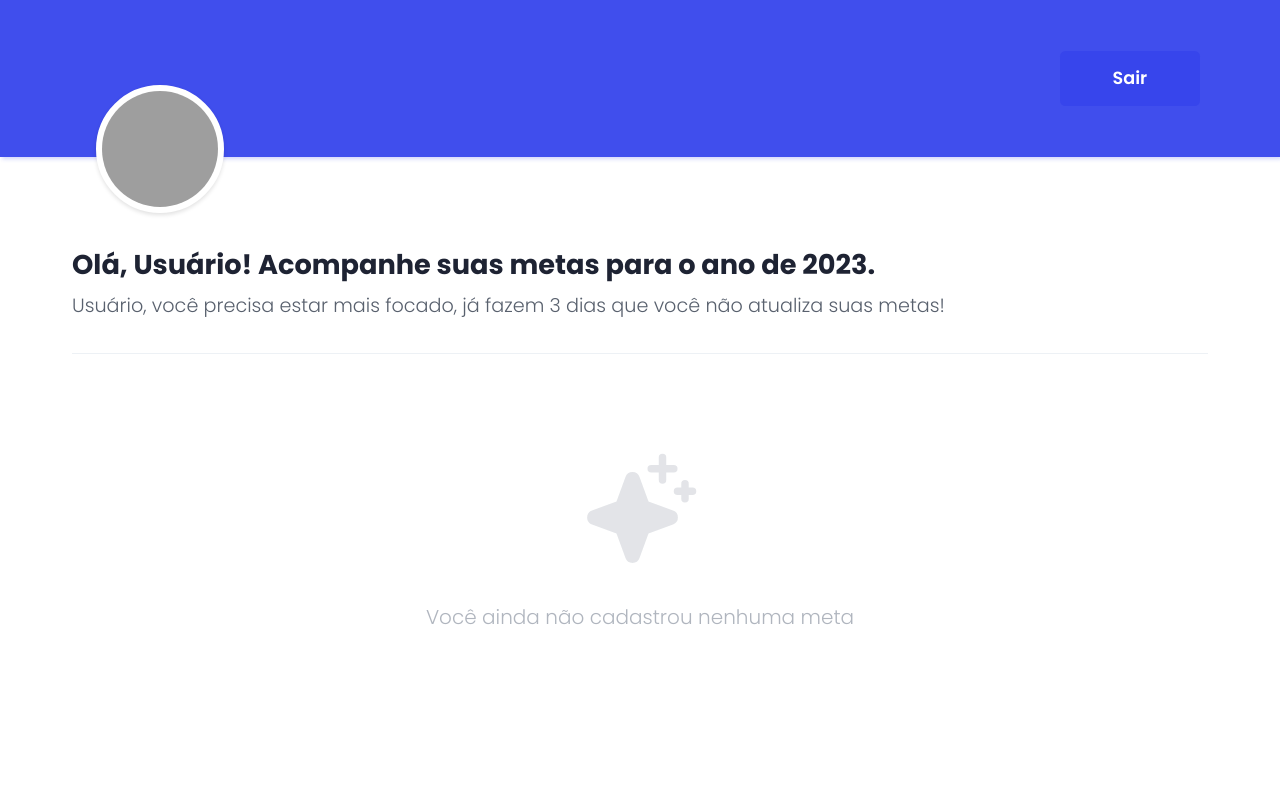
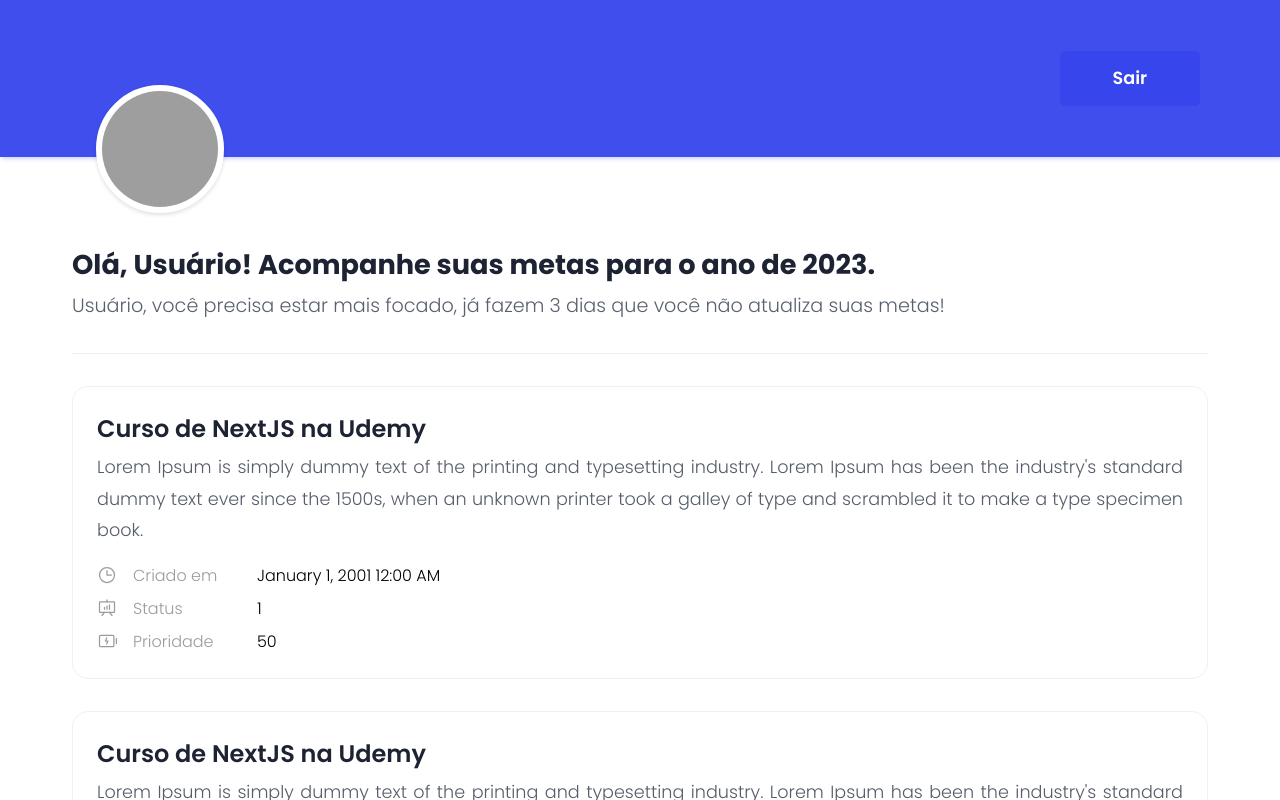
Before and after one commit to AllanDutra/next-goals-project, a Next.js app: page / in a window 1280 px wide. Shown: the top 800 px of the page. Built offline with nearby package versions, Linux system fonts and the light colour scheme; grey boxes are pictures that could not be loaded.

Commit message:
feat: Goal List styles

```diff
--- a/src/pages/index.tsx
+++ b/src/pages/index.tsx
@@ -2,11 +2,42 @@ import Head from "next/head";
 import { Sparkle } from "phosphor-react";
 import { useState } from "react";
 import { EmptyState } from "../components/EmptyState";
+import { Goal, GoalProps } from "../components/Goal";
+import { GoalStatus } from "../components/StatusTag";
 
 import styles from "../styles/styles.module.scss";
 
 export default function Home() {
-  const [goals, setGoals] = useState([]);
+  const [goals] = useState<GoalProps[]>([
+    {
+      id: "1",
+      title: "Curso de NextJS na Udemy",
+      description:
+        "Lorem Ipsum is simply dummy text of the printing and typesetting industry. Lorem Ipsum has been the industry's standard dummy text ever since the 1500s, when an unknown printer took a galley of type and scrambled it to make a type specimen book.",
+      createdAt: new Date("01-01-2001"),
+      // updated?: Date;
+      status: GoalStatus.InProgress,
+      priority: 50,
+      // endForecast?: Date;
+      metric: "Aulas",
+      totalToAccomplish: 200,
+      totalAccomplished: 70,
+    },
+    {
+      id: "1",
+      title: "Curso de NextJS na Udemy",
+      description:
+        "Lorem Ipsum is simply dummy text of the printing and typesetting industry. Lorem Ipsum has been the industry's standard dummy text ever since the 1500s, when an unknown printer took a galley of type and scrambled it to make a type specimen book.",
+      createdAt: new Date("01-01-2001"),
+      // updated?: Date;
+      status: GoalStatus.InProgress,
+      priority: 50,
+      // endForecast?: Date;
+      metric: "Aulas",
+      totalToAccomplish: 200,
+      totalAccomplished: 70,
+    },
+  ]);
 
   return (
     <>
@@ -41,8 +72,11 @@ export default function Home() {
           />
         ) : (
           <ul className={styles.goalsList}>
-            <li></li>
-            <li></li>
+            {goals.map((goal) => (
+              <li key={goal.id}>
+                <Goal goalData={goal} />
+              </li>
+            ))}
           </ul>
         )}
       </main>
```
